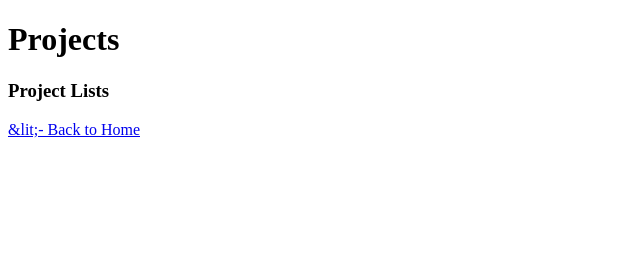
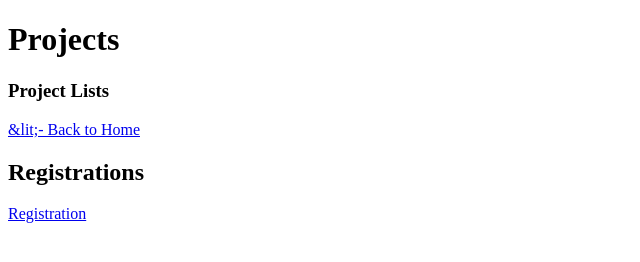
Before and after one commit to Brijesh2721/wd201-L2, a website: page project.html in a window 1280 px wide. Shown: the whole page, without its empty margins (0-640 px from the left). Drawn offline with Linux system fonts and the light colour scheme.

Commit message:
Update project.html

```diff
--- a/project.html
+++ b/project.html
@@ -9,5 +9,7 @@
     <h1>Projects</h1>
     <h3>Project Lists</h3>
     <a href="/">&lit;- Back to Home</a>
+    <h2>Registrations</h2>
+    <a href="registratiom.html"> Registration</a>
 </body>
 </html>
```
